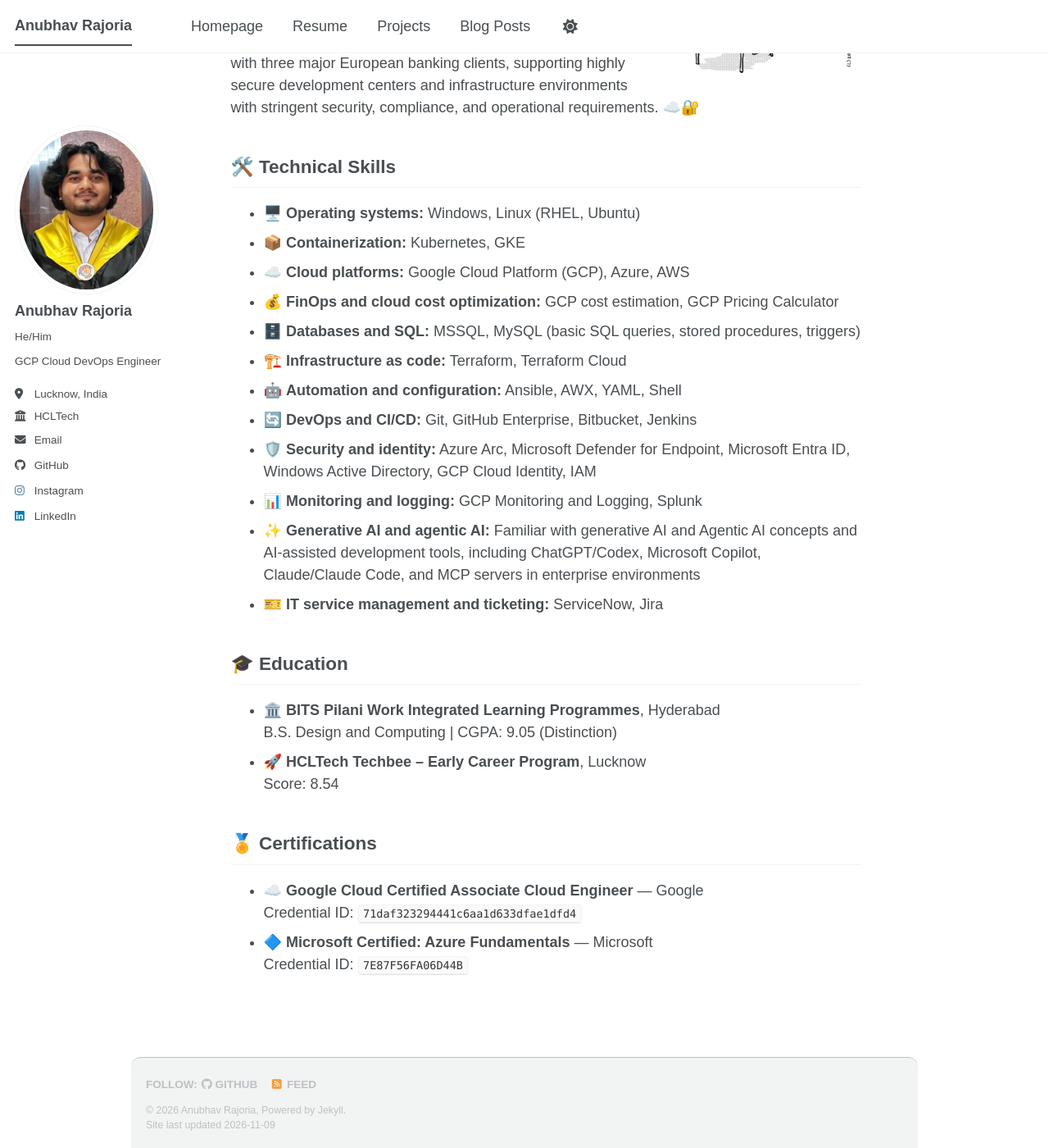
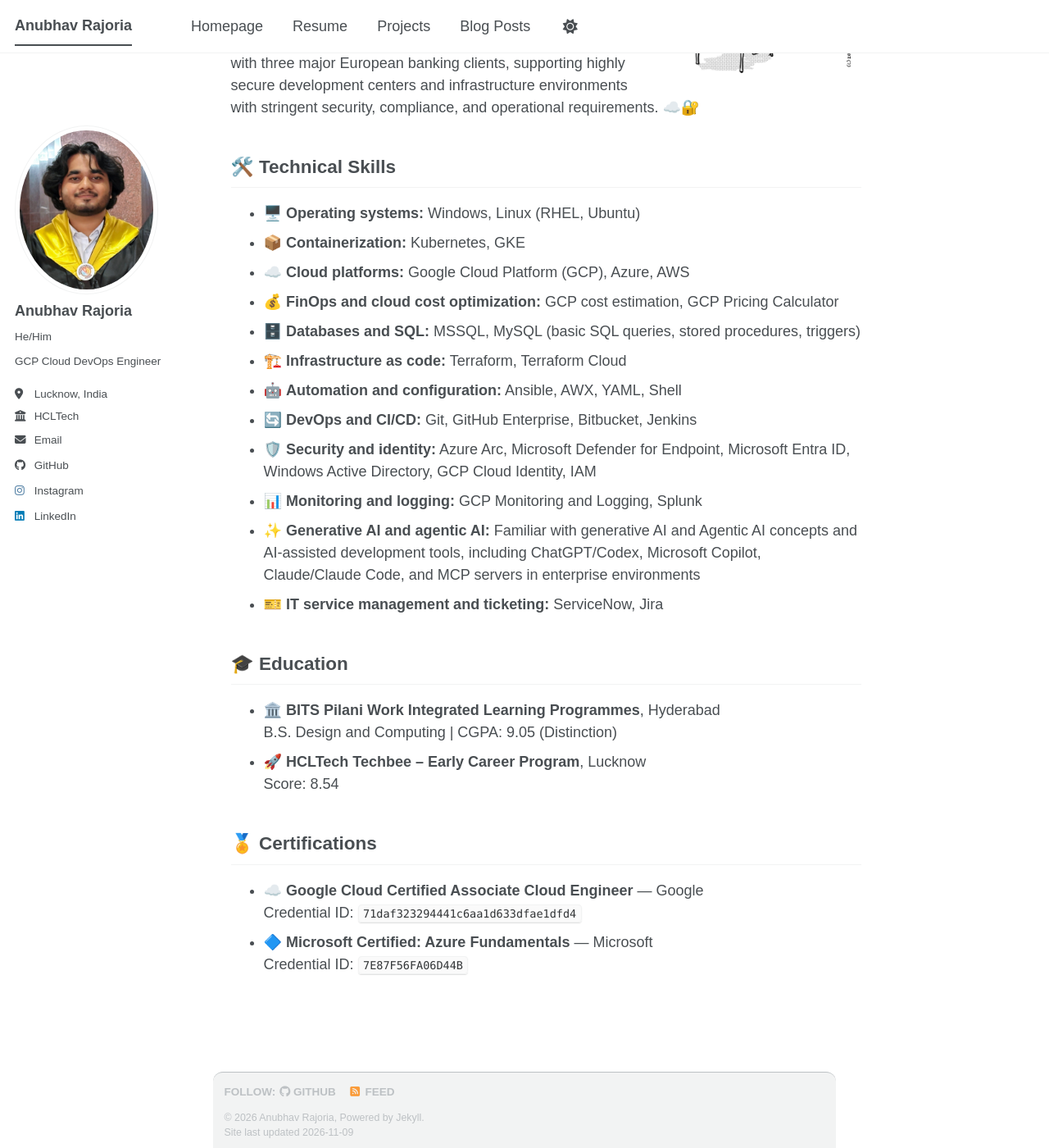
Before and after one commit to anubhavrajoria/anubhavrajoria.github.io, a Jekyll site: the page built from _pages/about.md, in a window 1280 px wide and 1400 px high, scrolled down 261 px. Shown: the whole window at 82% size. Built offline with Jekyll 4.4.1, drawn with Linux system fonts in a browser that asks for light colours; some web fonts are replaced; a script bundle is joined from its source files by our own code; a style sheet for code colours, icons or effects is not loaded.

Commit message:
Update footer

```diff
--- a/_sass/layout/_footer.scss
+++ b/_sass/layout/_footer.scss
@@ -11,7 +11,7 @@
   left: 50%;
   margin-top: 3em;
   width: calc(100% - 2rem);
-  max-width: 960px;
+  max-width: 760px;
   clear: both;
   transform: translateX(-50%);
   border-radius: 12px 12px 0 0;
@@ -33,9 +33,9 @@
     @include clearfix;
     margin-left: auto;
     margin-right: auto;
-    margin-top: 1em;
+    margin-top: 0.5em;
     max-width: 100%;
-    padding: 0 1em 1em;
+    padding: 0 0.75em 0.5em;
 
     @include breakpoint($x-large) {
       max-width: $x-large;
```
